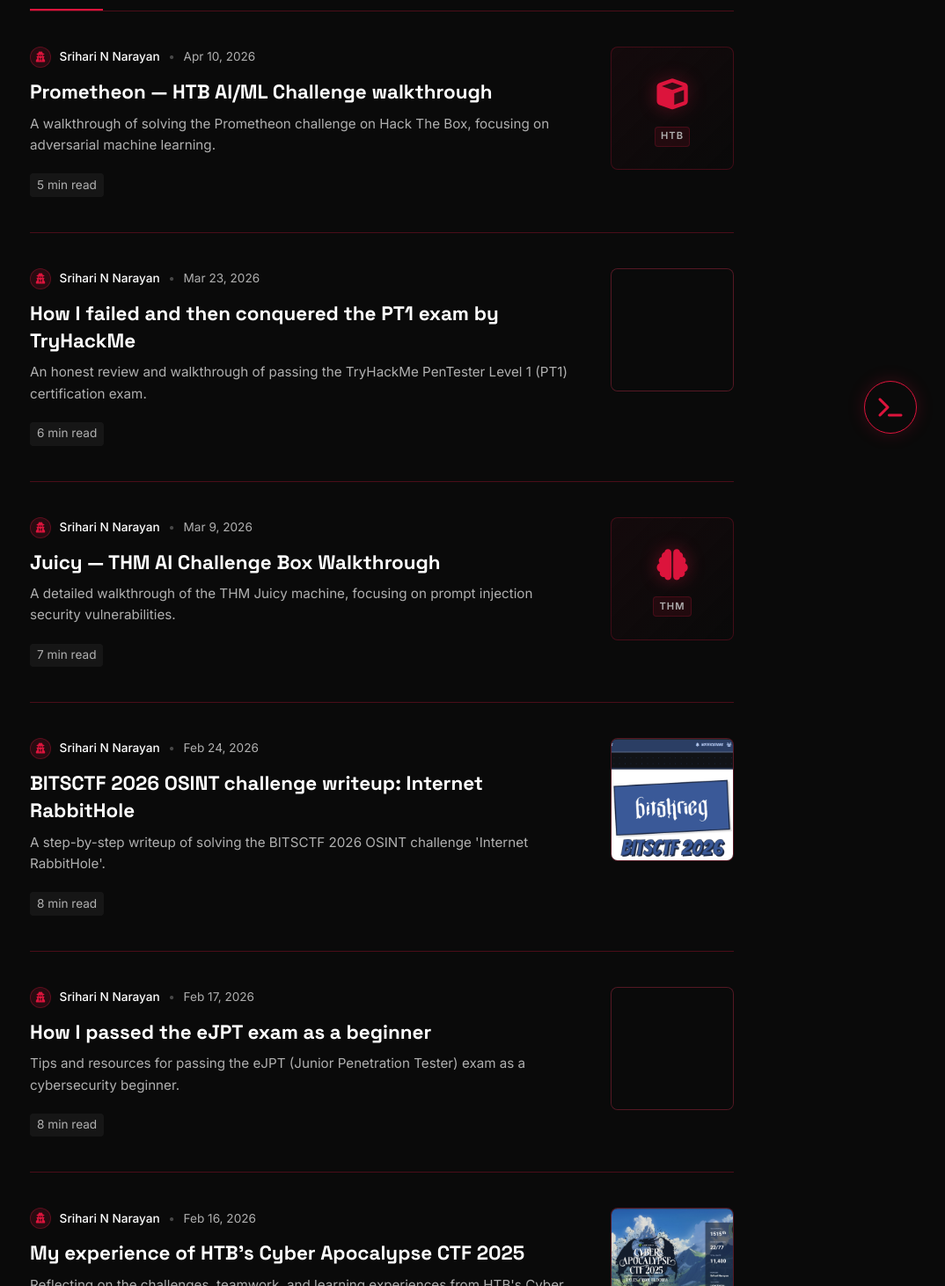
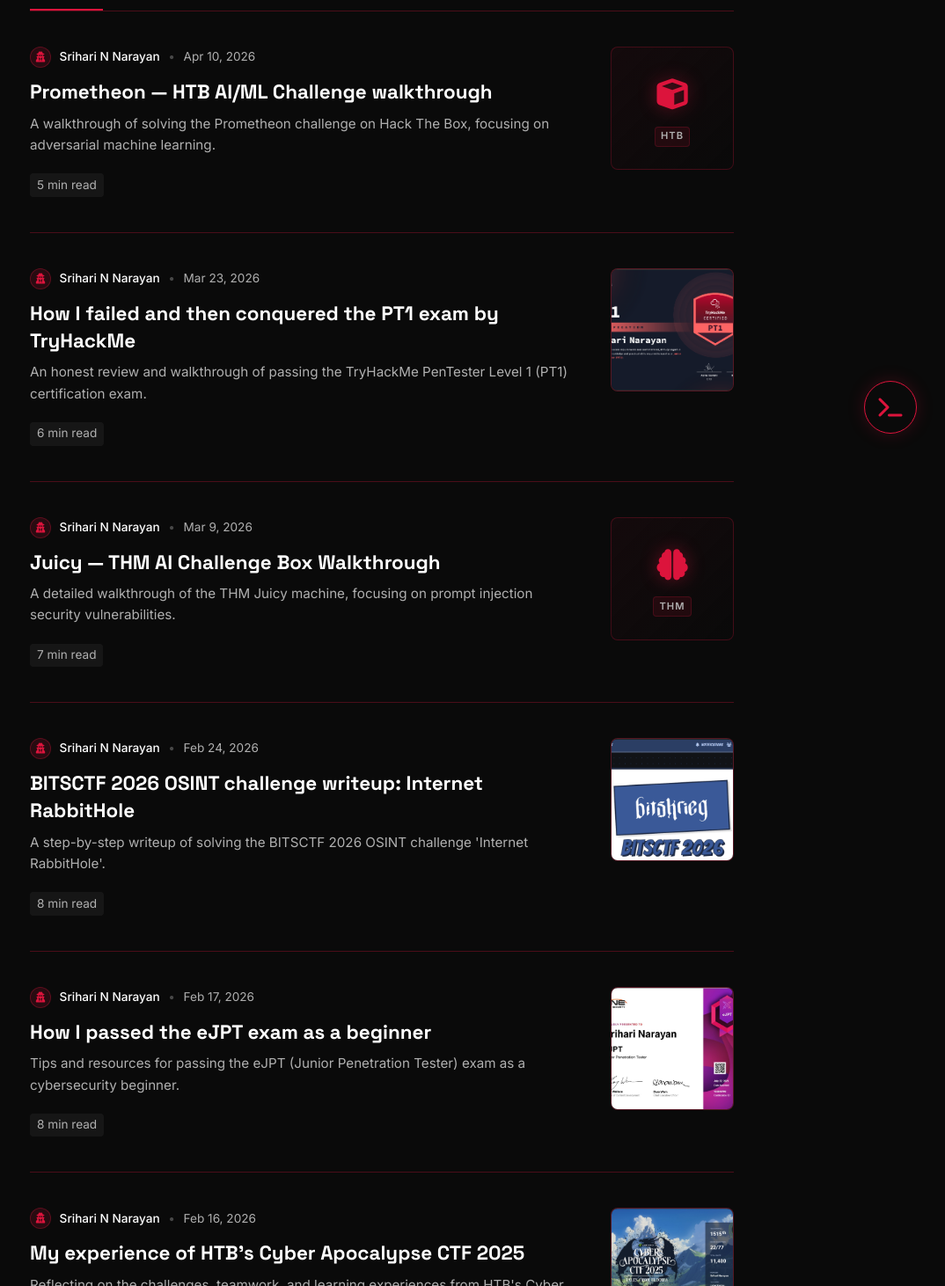
Before and after one commit to Srihari-Narayan/my-portfolio, a React (Vite) app: page /writeups in a window 1280 px wide. Shown: the part 275-1737 px from the top of the page at 88% size, without its empty margins (206-1280 px from the left). Built offline with nearby package versions, Linux system fonts and the light colour scheme.

Commit message:
fix: use PNG/JPG for feed thumbnails, dynamic aspect ratio for in-article PDFs

```diff
--- a/src/data/writeups.js
+++ b/src/data/writeups.js
@@ -17,7 +17,8 @@
         description: "An honest review and walkthrough of passing the TryHackMe PenTester Level 1 (PT1) certification exam.",
         date: "Mar 23, 2026",
         readTime: "6 min read",
-        thumbnail: "/images/pt1_cert.pdf",
+        thumbnail: "/images/pt1.png",
+        pdf: "/images/pt1_cert.pdf",
         tags: ["thm", "certs", "pentesting"],
         content: `## Introduction
 
@@ -175,7 +176,8 @@
         description: "Tips and resources for passing the eJPT (Junior Penetration Tester) exam as a cybersecurity beginner.",
         date: "Feb 17, 2026",
         readTime: "8 min read",
-        thumbnail: "/images/ejpt_cert.pdf",
+        thumbnail: "/images/ejpt_cert.jpg",
+        pdf: "/images/ejpt_cert.pdf",
         tags: ["certs", "ejpt", "beginner"],
         content: `## Introduction
 
--- a/src/pages/WriteupViewer.jsx
+++ b/src/pages/WriteupViewer.jsx
@@ -214,13 +214,13 @@
                     </header>
 
                     {/* Pinned image/thumbnail fallback if any */}
-                    {writeup.thumbnail ? (
+                    {writeup.pdf ? (
+                        <div className="article-full-cover pdf-cover-container">
+                            <iframe src={`${writeup.pdf}#toolbar=0&navpanes=0&view=Fit`} title={writeup.title} className="pdf-iframe-full" />
+                        </div>
+                    ) : writeup.thumbnail ? (
                         <div className="article-full-cover">
-                            {writeup.thumbnail.endsWith('.pdf') ? (
-                                <iframe src={`${writeup.thumbnail}#toolbar=0&navpanes=0`} title={writeup.title} className="pdf-iframe-full" />
-                            ) : (
                             <img src={writeup.thumbnail} alt={writeup.title} />
-                            )}
                         </div>
                     ) : (
                         <div className="article-full-cover cover-placeholder">
@@ -679,9 +679,20 @@
 
                  .pdf-iframe-full {
                      width: 100%;
-                    height: 500px;
+                     aspect-ratio: 1.414;
                      border: none;
                      border-radius: var(--radius-lg);
+                     display: block;
+                 }
+
+                 .pdf-cover-container {
+                     width: 100%;
+                     height: auto;
+                     max-height: none !important;
+                     overflow: hidden;
+                     border-radius: var(--radius-lg);
+                     box-shadow: 0 15px 40px rgba(0, 0, 0, 0.4);
+                     border: 1px solid var(--glass-border);
                  }
             `}</style>
         </div>
```
Lines whose indentation alone changed are shown as unchanged.
